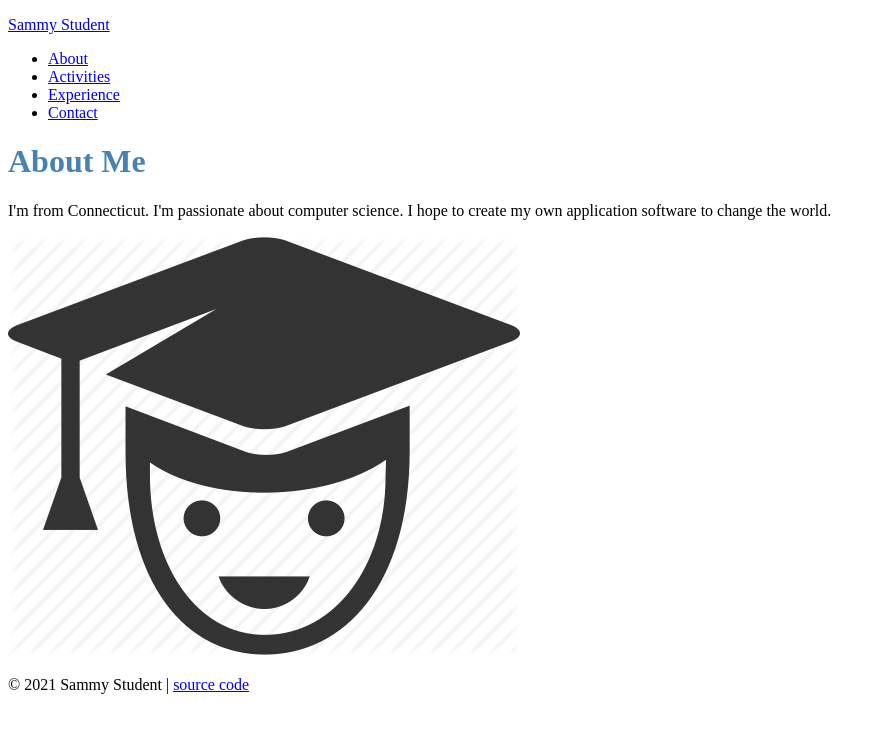
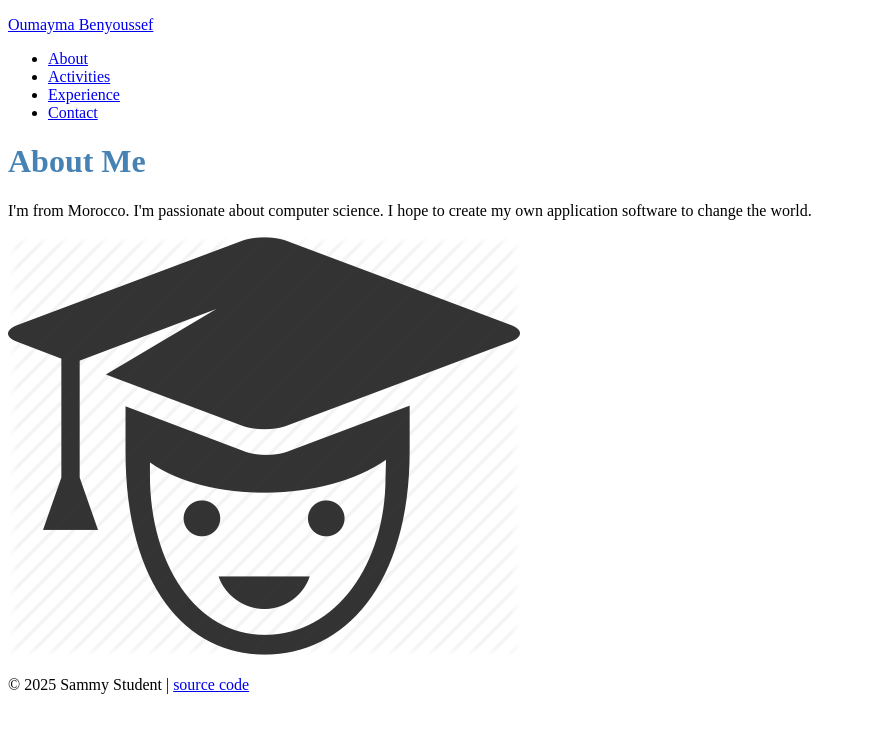
Before and after one commit to ob182/Oumayma-Class-1, a plain HTML site: page about.html in a window 1280 px wide. Shown: the whole page, without its empty margins (0-882 px from the left). Drawn offline with Linux system fonts and the light colour scheme.

Commit message:
Updated Website Oumayma

```diff
--- a/about.html
+++ b/about.html
@@ -7,7 +7,7 @@
   </head>
   <body>
     <header>
-      <p><a href="index.html">Sammy Student</a></p>
+      <p><a href="index.html">Oumayma Benyoussef</a></p>
       <nav>
         <ul>
           <li><a href="about.html">About</a></li>
@@ -21,13 +21,13 @@
     <div class="page">
       <h1>About Me</h1>
       <p>
-        I'm from Connecticut. I'm passionate about computer science. I hope to create my own application software to change the world.
+        I'm from Morocco. I'm passionate about computer science. I hope to create my own application software to change the world.
       </p>
       <img src="images/education_icons_IF-02-512.png" alt="an icon of a student with a mortarboard" />
     </div>
 
     <footer>
-      <p>&copy; 2021 Sammy Student |
+      <p>&copy; 2025 Sammy Student |
         <a href="https://github.com/prof-rossetti/student-site">source code</a>
       </p>
     </footer>
```
Also changed, not shown: activities.html (+3 -3 lines), index.html (+1 -1 lines).
